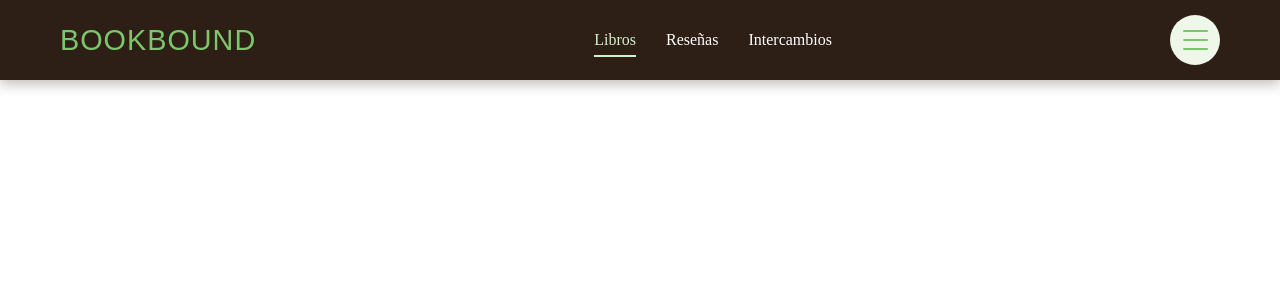
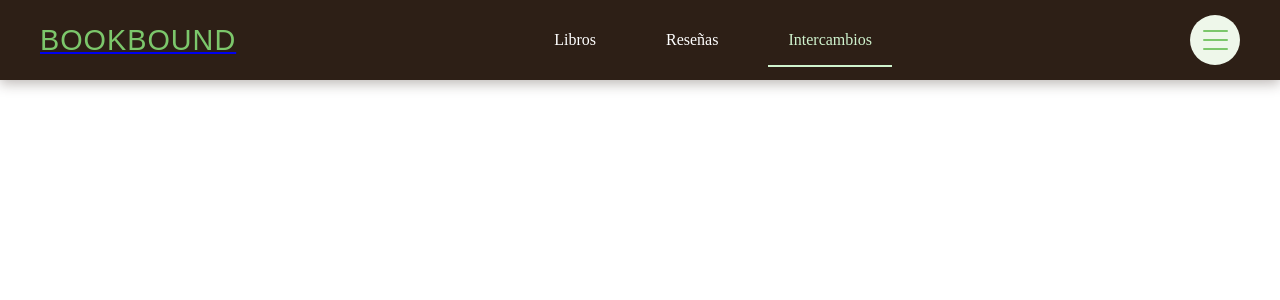
Before and after one commit to zoszo/bookbound, a React (Vite) app: page /intercambios in a window 1280 px wide. Shown: the top 300 px of the page. Built offline with nearby package versions, Linux system fonts and the light colour scheme; a web font is replaced by a local one.

Commit message:
zoszo: Modificacion navbar con router-dom

```diff
--- a/package.json
+++ b/package.json
@@ -12,7 +12,8 @@
   "dependencies": {
     "json-server": "^1.0.0-beta.15",
     "react": "^19.2.7",
-    "react-dom": "^19.2.7"
+    "react-dom": "^19.2.7",
+    "react-router-dom": "^7.18.0"
   },
   "devDependencies": {
     "@babel/core": "^7.29.7",
--- a/src/App.jsx
+++ b/src/App.jsx
@@ -1,21 +1,24 @@
+import './App.css'
 import Navbar from './components/Navbar'
-import { useState } from 'react'
+import { Routes, Route } from 'react-router-dom'
+
+import Home from './pages/Home'
+import Libros from './pages/Libros'
+import Resenas from './pages/Resenas'
+import Intercambios from './pages/Intercambios'
 
 function App() {
-  const [seccionActiva, setSeccionActiva] = useState('libros')
+  return (
+    <>
+      <Navbar />
 
-  const handleSeccionChange = (seccion) => {
-    setSeccionActiva(seccion)
-  }
-
-  return (
-    <div>
-      <Navbar onSeccionChange={handleSeccionChange} />
-
-      {seccionActiva === 'libros' && <div>Contenido de Libros</div>}
-      {seccionActiva === 'reseñas' && <div>Contenido de Reseñas</div>}
-      {seccionActiva === 'intercambios' && <div>Contenido de Intercambios</div>}
-    </div>
+      <Routes>
+        <Route path="/" element={<Home />} />
+        <Route path="/libros" element={<Libros />} />
+        <Route path="/reseñas" element={<Resenas />} />
+        <Route path="/intercambios" element={<Intercambios />} />
+      </Routes>
+    </>
   )
 }
 
--- a/src/components/Navbar.css
+++ b/src/components/Navbar.css
@@ -53,16 +53,14 @@
   }
 
   .nav-item {
-    background: none;
-    border: none;
+    position: relative;
+    text-decoration: none;
     color: #ffffff;
     font-size: 1rem;
-    font-family: 'Cormorant Garamond', serif;
-    cursor: pointer;
-    padding: 0;
-    position: relative;
-    transition: color 0.3s ease;
     font-weight: 500;
+    padding: 10px 20px;
+    border-radius: 6px;
+    transition: 0.3s;
   }
 
   /* Línea subrayada al pasar el mouse */
--- a/src/components/Navbar.jsx
+++ b/src/components/Navbar.jsx
@@ -1,47 +1,54 @@
-import { useState } from 'react'
+import { NavLink } from 'react-router-dom'
 import './Navbar.css'
 
-function Navbar({ onSeccionChange }) {
-  const [seccionActiva, setSeccionActiva] = useState('libros')
-
-  const handleClick = (seccion) => {
-    setSeccionActiva(seccion)
-    onSeccionChange(seccion)
-  }
-
+function Navbar() {
   return (
     <nav className="navbar">
       <div className="navbar-content">
+
         <div className="navbar-logo">
-          <h1>BOOKBOUND</h1>
+          <NavLink to="/" className="logo-link">
+            <h1>BOOKBOUND</h1>
+          </NavLink>
         </div>
 
         <div className="navbar-nav">
-          <button
-            className={`nav-item ${seccionActiva === 'libros' ? 'activo' : ''}`}
-            onClick={() => handleClick('libros')}
+
+          <NavLink
+            to="/libros"
+            className={({ isActive }) =>
+              isActive ? "nav-item activo" : "nav-item"
+            }
           >
             Libros
-          </button>
-          <button
-            className={`nav-item ${seccionActiva === 'reseñas' ? 'activo' : ''}`}
-            onClick={() => handleClick('reseñas')}
+          </NavLink>
+
+          <NavLink
+            to="/resenas"
+            className={({ isActive }) =>
+              isActive ? "nav-item activo" : "nav-item"
+            }
           >
             Reseñas
-          </button>
-          <button
-            className={`nav-item ${seccionActiva === 'intercambios' ? 'activo' : ''}`}
-            onClick={() => handleClick('intercambios')}
+          </NavLink>
+
+          <NavLink
+            to="/intercambios"
+            className={({ isActive }) =>
+              isActive ? "nav-item activo" : "nav-item"
+            }
           >
             Intercambios
-          </button>
+          </NavLink>
+
         </div>
 
         <button className="btn-menu" aria-label="Abrir menú">
-            <span></span>
-            <span></span>
-            <span></span>
+          <span></span>
+          <span></span>
+          <span></span>
         </button>
+
       </div>
     </nav>
   )
--- /dev/null
+++ b/src/pages/Home.jsx
@@ -0,0 +1,9 @@
+function Home() {
+    return (
+        <div>
+            <h1>Home</h1>
+        </div>
+    )
+}
+
+export default Home
--- /dev/null
+++ b/src/pages/Intercambios.jsx
@@ -0,0 +1,9 @@
+function Intercambios() {
+    return (
+        <div>
+            <h1>Intercambios</h1>
+        </div>
+    )
+}
+
+export default Intercambios
--- /dev/null
+++ b/src/pages/Libros.jsx
@@ -0,0 +1,9 @@
+function Libros() {
+    return (
+        <div>
+            <h1>Libros</h1>
+        </div>
+    )
+}
+
+export default Libros
--- /dev/null
+++ b/src/pages/Resenas.jsx
@@ -0,0 +1,9 @@
+function Resenas() {
+    return (
+        <div>
+            <h1>Reseñas</h1>
+        </div>
+    )
+}
+
+export default Resenas
```
Also changed, not shown: src/main.jsx (+6 -7 lines), 1 other file (tests, documents, lock files or other folders).
